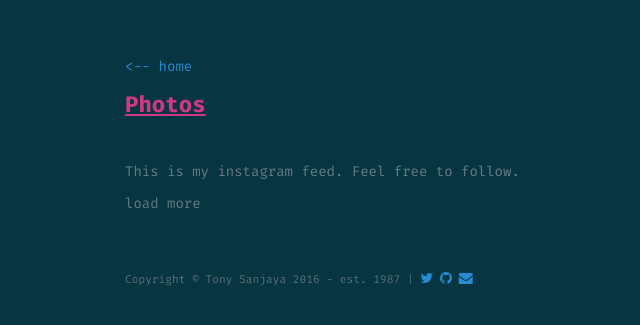
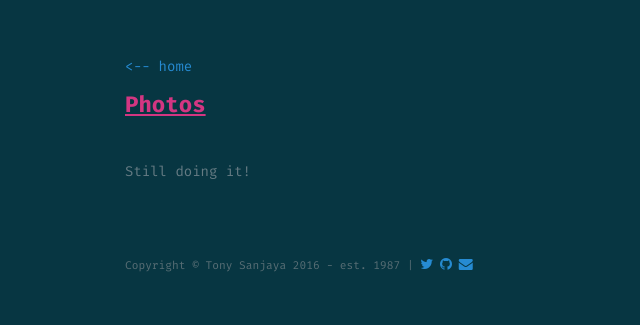
Before and after one commit to sanjayatony/sanjayatony.github.io, a Jekyll site: the page built from photos.md, in a window 1280 px wide. Shown: the top 325 px of the page, without its empty margins (215-855 px from the left). Built offline with Jekyll 4.4.1, drawn with Linux system fonts in a browser that asks for light colours; nearby versions of some CDN libraries.

Commit message:
make photos, pending first

```diff
--- a/photos.md
+++ b/photos.md
@@ -3,10 +3,11 @@ layout: page
 title: Photos
 permalink: /photos/
 ---
+Still doing it!
 
-This is my instagram feed. Feel free to follow.
+<!-- This is my instagram feed. Feel free to follow.
 
 <div id="instafeed"></div>
 <div class="text-center">
 	<span id="load-more" class="load-more">load more</span>
-</div>
+</div> -->
```
